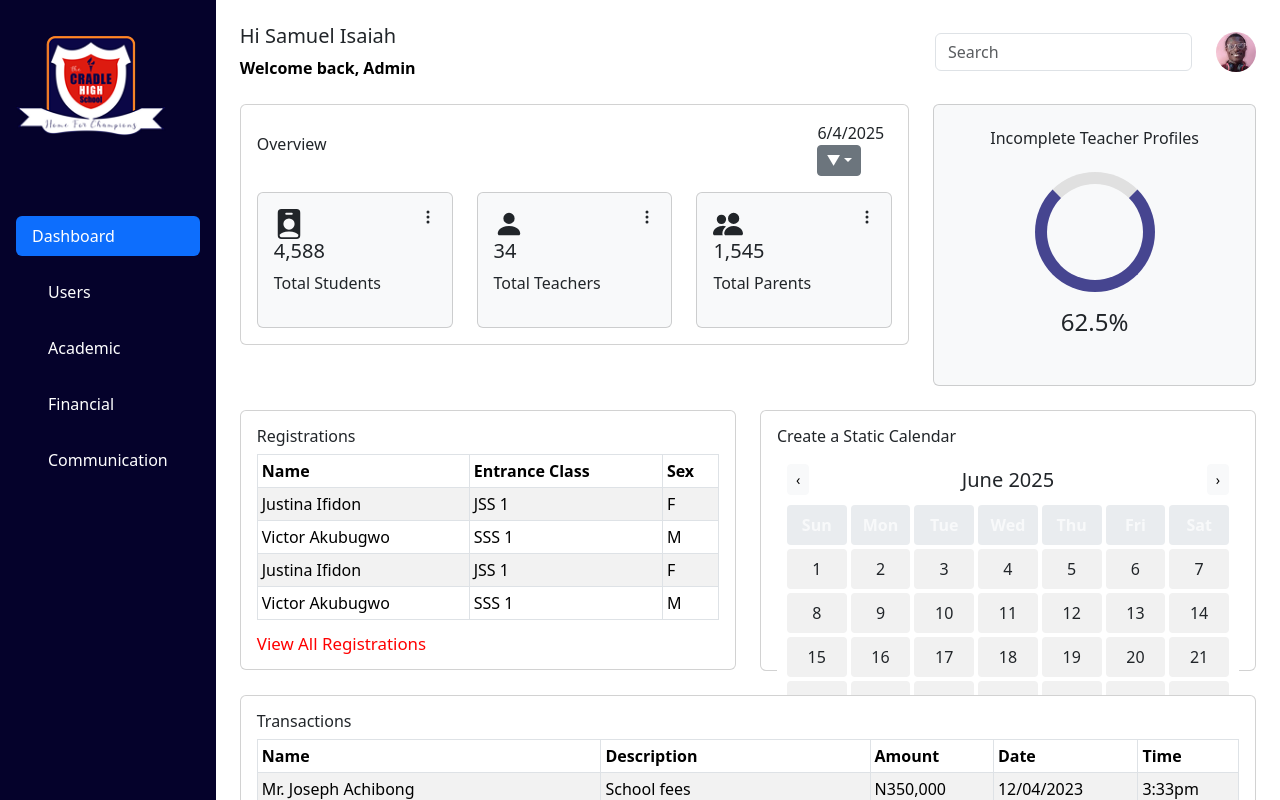
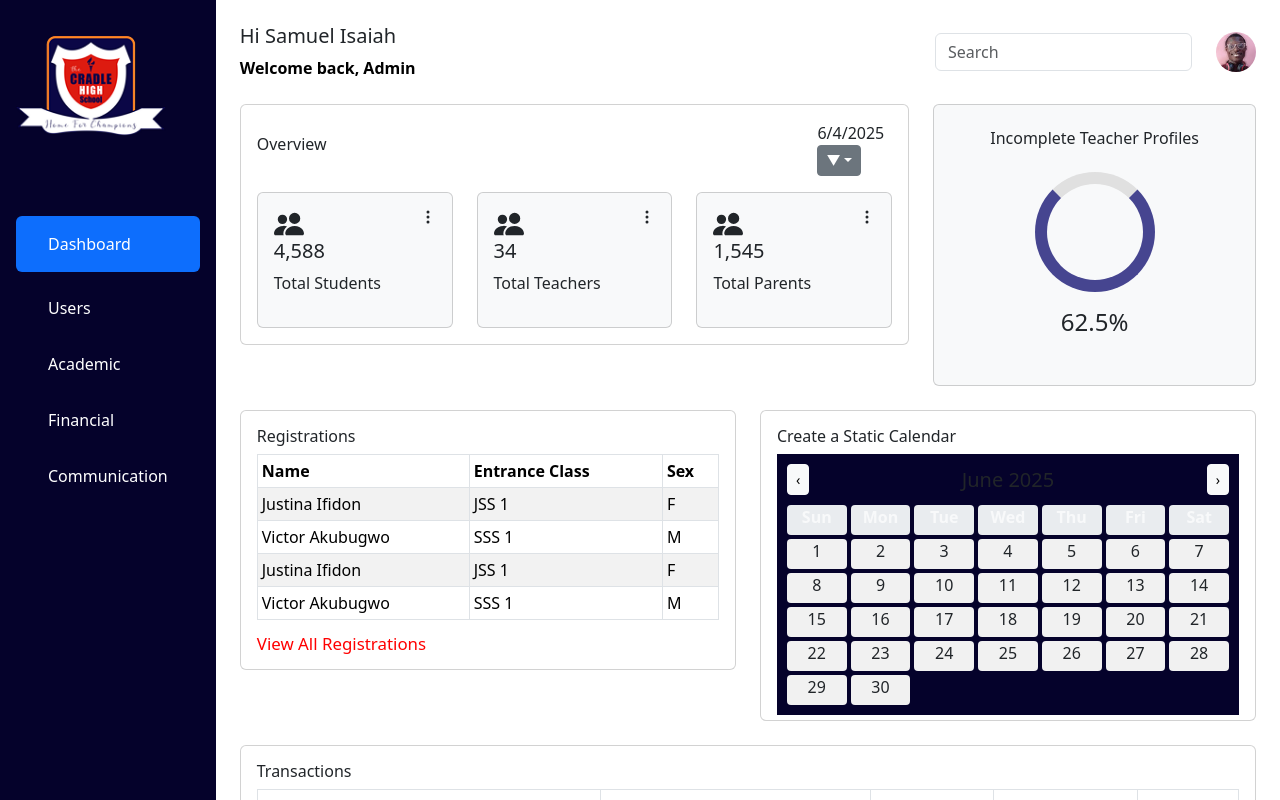
Before and after one commit to Aighangbe18/vite-portal, a React (Vite) app: page /dashboard in a window 1280 px wide. Shown: the top 800 px of the page. Built offline with nearby package versions, Linux system fonts and the light colour scheme.

Commit message:
current 2

```diff
--- a/src/components/Calendar.css
+++ b/src/components/Calendar.css
@@ -1,5 +1,5 @@
 .calendar-container {
-  background-color: white;
+  background-color: #05022B;
   padding: 10px;
 }
 
@@ -14,10 +14,10 @@
 }
 
 .calendar-cell {
-  height: 40px;
+  height: 30px;
   background-color: #f1f1f1;
   text-align: center;
-  line-height: 40px;
+  line-height: 25px;
   cursor: pointer;
   border-radius: 4px;
 }
--- a/src/pages/CommunicationPage.tsx
+++ b/src/pages/CommunicationPage.tsx
@@ -12,6 +12,7 @@ import { FaPlus, FaArrowLeft, FaArrowRight } from "react-icons/fa";
 
 import { IconBaseProps } from "react-icons/lib";
 
+const CommunicationPage = () => {
   // Wrapper components for icons to ensure correct typing for JSX
   const PlusIcon: React.FC<IconBaseProps> = (props) => <FaPlus {...props} />;
 
@@ -22,7 +23,6 @@ const ArrowRightIcon: React.FC<IconBaseProps> = (props) => (
     <FaArrowRight {...props} />
   );
 
-const CommunicationPage = () => {
   const [activeTab, setActiveTab] = useState("announcements");
   const [showAnnouncementModal, setShowAnnouncementModal] = useState(false);
   const [showEventModal, setShowEventModal] = useState(false);
@@ -40,7 +40,7 @@ const CommunicationPage = () => {
 
   return (
     <div className="d-flex">
-      <Sidebar active="Communication" />
+      <Sidebar />
       <div className="flex-grow-1 p-4">
         <div
           style={{
@@ -60,7 +60,7 @@ const CommunicationPage = () => {
         <div className="d-flex mt-3">
           <Form.Control type="text" placeholder="Search..." className="me-2" />
           <Button onClick={() => setShowAnnouncementModal(true)}>
-            <FaPlus className="me-2" />
+            <PlusIcon className="me-2" />
             Create an Announcement
           </Button>
         </div>
@@ -110,7 +110,7 @@ efficitur urna nisi non odio. Duis posuere nunc ac sapien fermentum, quis pretiu
             ))}
             <div className="d-flex justify-content-end mt-4">
               <Button variant="light" className="me-2">
-                <FaArrowLeft /> Prev
+                <ArrowLeftIcon /> Prev
               </Button>
               <Button variant="primary" className="me-2">
                 1
@@ -122,7 +122,7 @@ efficitur urna nisi non odio. Duis posuere nunc ac sapien fermentum, quis pretiu
                 3
               </Button>
               <Button variant="light">
-                Next <FaArrowRight />
+                Next <ArrowRightIcon />
               </Button>
             </div>
           </div>
@@ -141,7 +141,7 @@ efficitur urna nisi non odio. Duis posuere nunc ac sapien fermentum, quis pretiu
                   setCurrentMonth(newMonth);
                 }}
               >
-                <FaArrowLeft className="me-1" /> Prev
+                <ArrowLeftIcon className="me-1" /> Prev
               </Button>
 
               <h5 className="mb-0">
@@ -157,7 +157,7 @@ efficitur urna nisi non odio. Duis posuere nunc ac sapien fermentum, quis pretiu
                   setCurrentMonth(newMonth);
                 }}
               >
-                Next <FaArrowRight className="ms-1" />
+                Next <ArrowRightIcon className="ms-1" />
               </Button>
             </div>
 
--- a/src/pages/DashboardPage.tsx
+++ b/src/pages/DashboardPage.tsx
@@ -1,7 +1,5 @@
 import React, { useState } from "react";
 // Import at the top
-import Calender from "../components/Calendar"; // Adjust path if needed
-
 import {
   Container,
   Nav,
@@ -27,12 +25,14 @@ import FinancialPage from "./FinancialPage";
 import CommunicationPage from "./CommunicationPage";
 import logoImg from "../assets/CHS-Logo.png";
 import "../App.css";
-
+import { IconBaseProps } from "react-icons/lib";
 import { BrowserRouter as Router, Routes, Route, Link } from "react-router-dom";
 import Calendar from "../components/Calendar";
 
 const DashboardPage = () => {
   const today = new Date().toLocaleDateString();
+  const PeopleFillIcon = BsPeopleFill;
+  const ThreeDotsVerticalIcon = BsThreeDotsVertical;
 
   return (
     <div
@@ -66,7 +66,9 @@ const DashboardPage = () => {
                 />
               </div>
               <Nav.Link className="text-white bg-primary rounded mb-2" href="#">
-                Dashboard
+                <Link to="/dashboard" className="nav-link text-white">
+                  Dashboard
+                </Link>
               </Nav.Link>
               <Nav.Link className="text-white" href="#">
                 <Link to="/users" className="nav-link text-white">
@@ -154,8 +156,8 @@ const DashboardPage = () => {
                   <Col md={4}>
                     <Card className="p-3 bg-light">
                       <div className="d-flex justify-content-between">
-                        <BsPersonBadgeFill size={30} />
-                        <BsThreeDotsVertical />
+                        <PeopleFillIcon size={30} />
+                        <ThreeDotsVerticalIcon />
                       </div>
                       <h5>4,588</h5>
                       <p>Total Students</p>
@@ -164,8 +166,8 @@ const DashboardPage = () => {
                   <Col md={4}>
                     <Card className="p-3 bg-light">
                       <div className="d-flex justify-content-between">
-                        <BsPersonFill size={30} />
-                        <BsThreeDotsVertical />
+                        <PeopleFillIcon size={30} />
+                        <ThreeDotsVerticalIcon />
                       </div>
                       <h5>34</h5>
                       <p>Total Teachers</p>
@@ -174,8 +176,8 @@ const DashboardPage = () => {
                   <Col md={4}>
                     <Card className="p-3 bg-light">
                       <div className="d-flex justify-content-between">
-                        <BsPeopleFill size={30} />
-                        <BsThreeDotsVertical />
+                        <PeopleFillIcon size={30} />
+                        <ThreeDotsVerticalIcon />
                       </div>
                       <h5>1,545</h5>
                       <p>Total Parents</p>
@@ -267,7 +269,7 @@ ta-center
               <Card className="p-3">
                 <h6>Create a Static Calendar</h6>
                 {/* Calendar Placeholder */}
-                <div style={{ height: "200px", backgroundColor: "#05022B" }}>
+                <div style={{ height: "250px", backgroundColor: "#05022B" }}>
                   {" "}
                   <Calendar />{" "}
                 </div>
--- a/src/pages/UserPage.tsx
+++ b/src/pages/UserPage.tsx
@@ -23,7 +23,8 @@ import { FaPlus, FaTrash, FaArrowLeft, FaArrowRight } from "react-icons/fa";
 import logoImg from "../assets/CHS-Logo.png";
 import "../App.css";
 
-// Wrapper components for icons to ensure correct typing for JSX
+const UserPage = () => {
+  // ✅ Fix these lines
   const PlusIcon: React.FC<IconBaseProps> = (props) => <FaPlus {...props} />;
   const TrashIcon: React.FC<IconBaseProps> = (props) => <FaTrash {...props} />;
   const ArrowLeftIcon: React.FC<IconBaseProps> = (props) => (
@@ -33,7 +34,6 @@ const ArrowRightIcon: React.FC<IconBaseProps> = (props) => (
     <FaArrowRight {...props} />
   );
 
-const UserPage = () => {
   const [activeTab, setActiveTab] = useState("administrators");
   const [showModal, setShowModal] = useState(false);
 
@@ -70,7 +70,7 @@ const UserPage = () => {
             <Nav.Link as="div" className="text-white">
               {" "}
               {/* Use as="div" or similar to avoid nested <a> */}
-              <Link to="/Dashboard" className="nav-link text-white">
+              <Link to="/dashboard" className="nav-link text-white">
                 Dashboard
               </Link>
             </Nav.Link>
```
Lines whose indentation alone changed are shown as unchanged.
